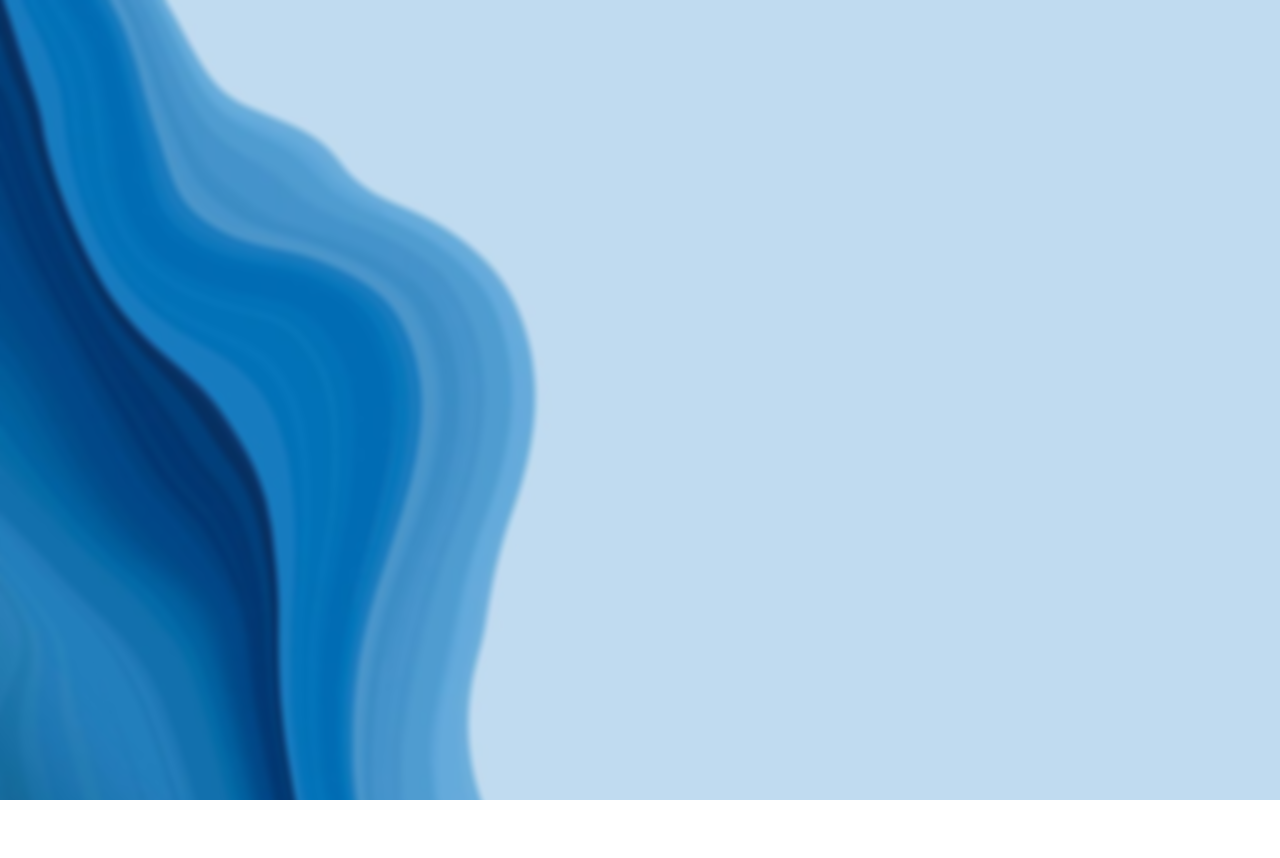
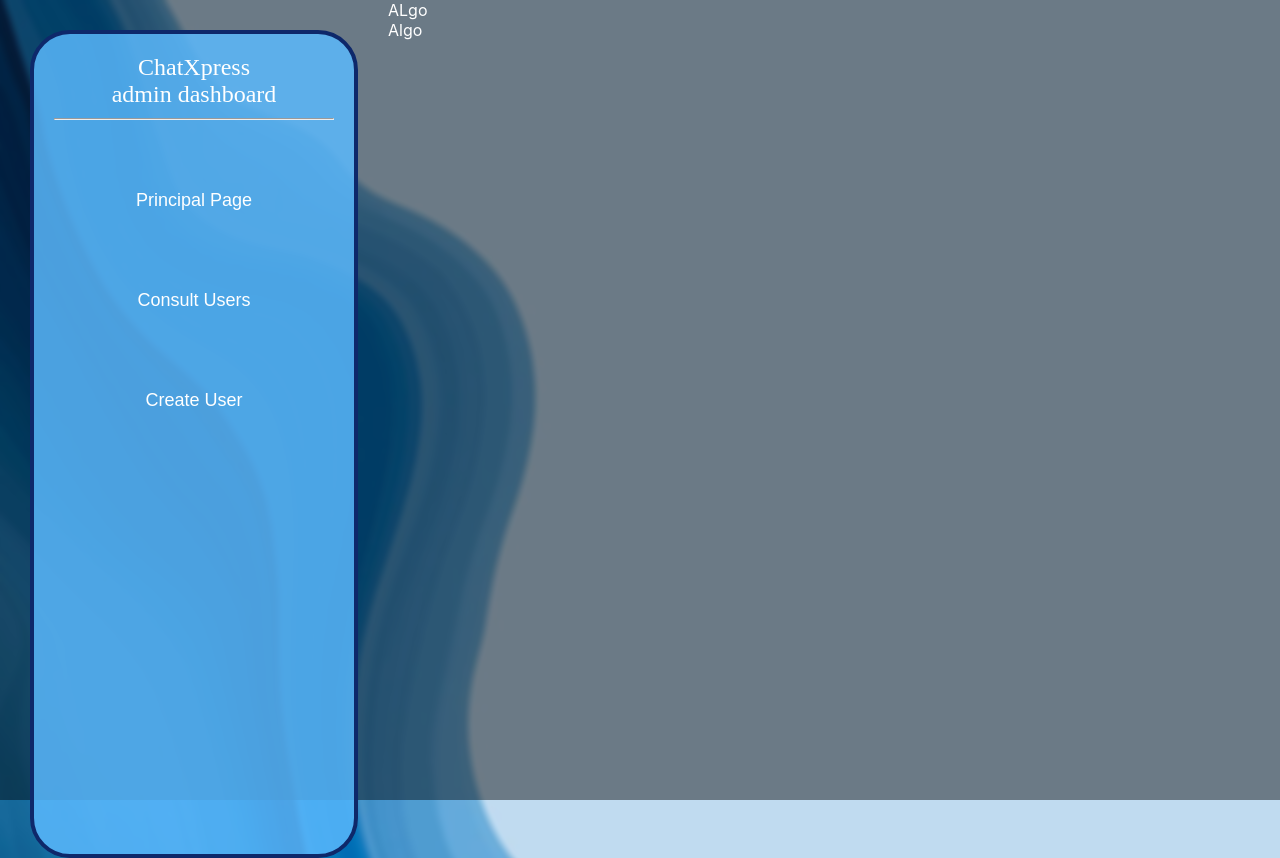
Before and after one commit to SaulArteaga/ChatXPress-FrontEnd-Web, a React (Create React App) app: page /home in a window 1280 px wide. Before the commit this address had no page. Before the commit the page ends 800 px from the top, so only its background shows below. Built offline with nearby package versions, Linux system fonts and the light colour scheme.

Commit message:
feat: created admin dashboard options

```diff
--- a/src/components/adminApp/AdminApp.tsx
+++ b/src/components/adminApp/AdminApp.tsx
@@ -1,11 +1,13 @@
 import React from "react";
 import { Route, Routes } from "react-router-dom";
 import Login from "../../pages/Login/Login";
+import Home from "../../pages/main/Home";
 
 function AdminApp() {
   return (
     <Routes>
       <Route path="/" element={<Login />} />
+      <Route path="/home" element={<Home />} />
     </Routes>
   );
 }
--- a/src/index.css
+++ b/src/index.css
@@ -7,11 +7,14 @@ body {
   -moz-osx-font-smoothing: grayscale;
   background-image: url("./assets/Fondo.png");
   object-fit: cover;
-  min-width: 320px;
-  min-height: 100vh;
 }
 
 code {
   font-family: source-code-pro, Menlo, Monaco, Consolas, "Courier New",
     monospace;
 }
+
+* {
+  margin: 0;
+  padding: 0;
+}
--- a/src/pages/Login/Login.module.css
+++ b/src/pages/Login/Login.module.css
@@ -71,15 +71,14 @@ h3 {
   box-shadow: 0 0 0 0 black;
 }
 
-body {
+.mainContainer {
   margin: 0;
   display: flex;
-  align-self: center;
   justify-content: center;
-  place-items: center;
+  align-items: center;
   text-align: center;
   width: 100%;
-  height: 100%;
+  height: 100vh;
 }
 
 input {
--- a/src/pages/Login/Login.tsx
+++ b/src/pages/Login/Login.tsx
@@ -35,6 +35,7 @@ function Login() {
   }
 
   return (
+    <div className={style.mainContainer}>
       <div>
         <h1>Welcome!!</h1>
         <h3>Introduce your account</h3>
@@ -65,6 +66,7 @@ function Login() {
           </button>
         </div>
       </div>
+    </div>
   );
 }
 
--- /dev/null
+++ b/src/pages/main/Home.module.css
@@ -0,0 +1,47 @@
+.mainContainer {
+  background-color: rgba(0, 0, 0, 0.443);
+  margin: 0;
+  display: flex;
+  height: 100vh;
+  color: white;
+}
+
+.optionContainer {
+  background-color: #5bbbffd3;
+  border: 4px solid #0e286a;
+  width: 280px;
+  height: 780px;
+  border-radius: 40px;
+  padding: 20px;
+  margin: 30px;
+  text-align: center;
+}
+
+.buttonContainer {
+  margin-top: 20px;
+  display: flex;
+  flex-direction: column;
+}
+
+button {
+  color: white;
+  margin-top: 20px;
+  height: 80px;
+  background: none;
+  border: none;
+  font-size: 18px;
+}
+
+button:hover {
+  border: 2px solid white;
+}
+
+hr {
+  margin-top: 10px;
+  color: white;
+}
+
+h2 {
+  font-family: serif;
+  font-weight: 400;
+}
--- /dev/null
+++ b/src/pages/main/Home.tsx
@@ -0,0 +1,25 @@
+import React from "react";
+import style from "./Home.module.css";
+
+function Home() {
+  return (
+    <div className={style.mainContainer}>
+      <div className={style.optionContainer}>
+        <h2>ChatXpress </h2>
+        <h2>admin dashboard</h2>
+        <hr />
+        <div className={style.buttonContainer}>
+          <button>Principal Page</button>
+          <button>Consult Users</button>
+          <button>Create User</button>
+        </div>
+      </div>
+      <div>
+        <div>ALgo</div>
+        <div>Algo</div>
+      </div>
+    </div>
+  );
+}
+
+export default Home;
```
Lines whose indentation alone changed are shown as unchanged.
